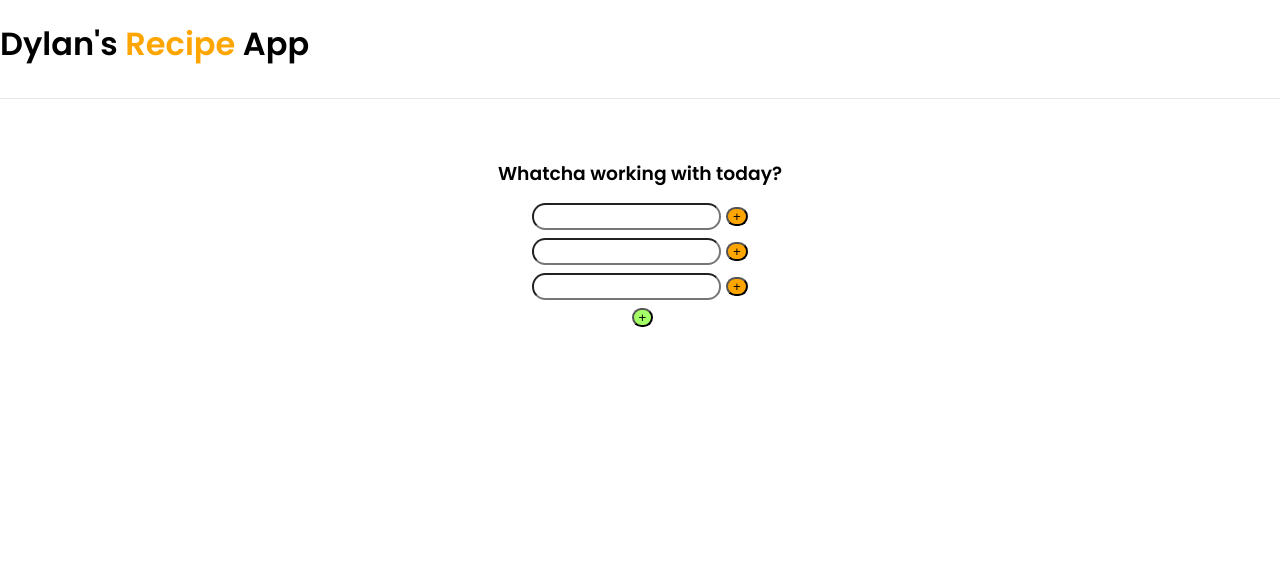
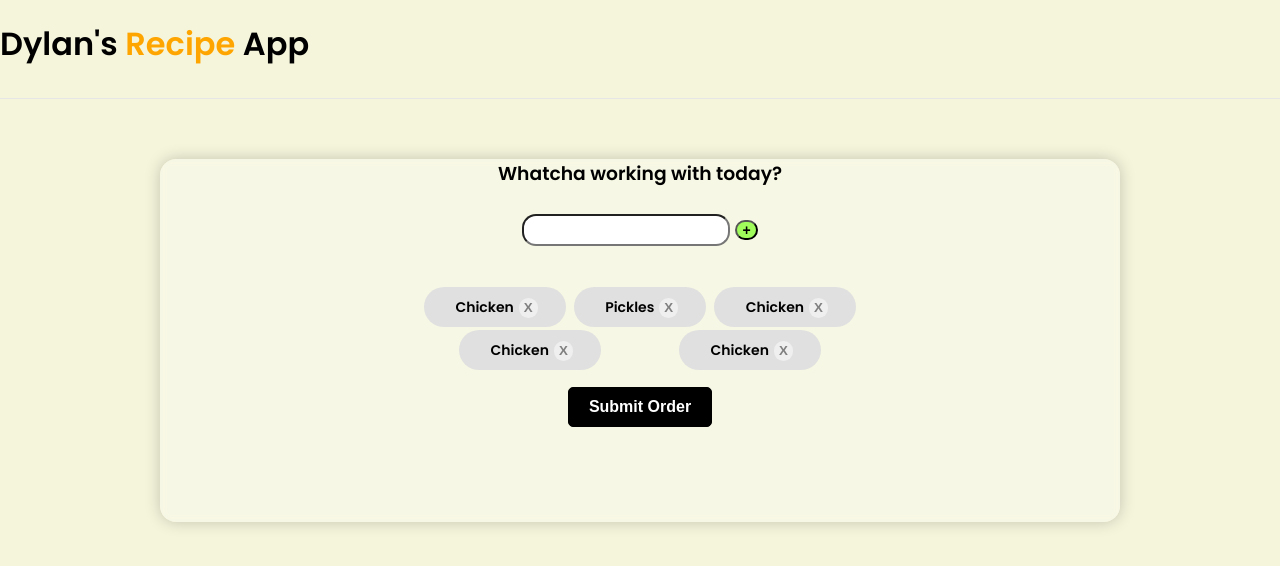
Before and after one commit to dylan-codes/RecipeApp, a React (Create React App) app in the folder frontend/: page / in a window 1280 px wide. Shown: the top 566 px of the page. Built offline with nearby package versions, Linux system fonts and the light colour scheme.

Commit message:
Working on a frontend wireframe

```diff
--- a/frontend/src/App.js
+++ b/frontend/src/App.js
@@ -9,8 +9,10 @@ function App() {
         <h1>Dylan's <span className="recipe">Recipe</span> App</h1>
       </header>
       <div className="container">
-        <h3>Whatcha working with today?</h3>
-        <UserInputForm/>
+        <div className="form-content">
+          <h3>Whatcha working with today?</h3>
+          <UserInputForm/>
+        </div>
       </div>
 
     </div>
--- a/frontend/src/components/UserInput/UserInput.js
+++ b/frontend/src/components/UserInput/UserInput.js
@@ -1,14 +1,13 @@
 import React from "react";
 import classes from './UserInput.module.css'
 
-const UserInput = ({ recipeList }) => {
+const UserInput = ({ recipe, onRemove }) => {
 
     return (
-        <li>
-            <div>
-                <input/>
-                <button className={classes.button}>+</button>
-            </div>
+        <li className={classes.ingredient} onClick={onRemove}>
+            <span className={classes.food_image}>&nbsp;</span>
+            <span>{recipe.value}</span>
+            <button className={classes.button} onClick={onRemove}><strong>X</strong></button>
         </li>
     )
 }
--- a/frontend/src/components/UserInput/UserInput.module.css
+++ b/frontend/src/components/UserInput/UserInput.module.css
@@ -1,17 +1,62 @@
 .button {
-    margin-left: 5px;
-    border-radius: 10px;
-    padding-left: 5px;
-    padding-right: 5px;
-    background-color: orange;
-    cursor: pointer;
+  margin-left: 5px;
+  border-radius: 1em;
+  border: 0em;
+  padding:  2.5px 5px;
+  /* background-color: rgb(255, 255, 255); */
+  cursor: pointer;
+  color: grey;
 }
 
 .button:hover {
-    background-color: rgb(252, 182, 52);
+  background-color: rgb(252, 182, 52);
 }
 
 input {
-    border-radius: 1em;
-    padding: 4px;
+  border-radius: 1em;
+  padding: 4px;
+  margin-bottom: 40px;
+  font-size: 14px;
+  font-weight: 600;
+  text-align: center;
+  line-height: 20px;
 }
+
+.ingredient {
+  background-color: rgb(224, 224, 224);
+  padding: 8px 28px;
+  border-radius: 20px;
+  font-size: 14px;
+  font-weight: 600;
+  line-height: 24px;
+  margin: 0.1em;
+  animation: pop-in 0.6s;
+}
+
+@keyframes pop-in {
+  0% {
+    transform: scale(0, 0);
+  }
+  100% {
+    transform: scale(1, 1);
+  }
+}
+
+.ingredient:hover {
+  background-color: rgb(219, 219, 219);
+  cursor: pointer;
+  /* animation: animate 0.6s; */
+  transform: scale(0.98);
+}
+
+@keyframes animate {
+  25% {
+    transform: scale(0.98, 0.98);
+  }
+  50% {
+    transform: scale(1, 1);
+  }
+  75% {
+    transform: scale(0.98, 0.98);
+  }
+}
--- a/frontend/src/components/UserInput/UserInputForm.js
+++ b/frontend/src/components/UserInput/UserInputForm.js
@@ -1,26 +1,83 @@
-import React, {useState} from "react";
-import UserInput from './UserInput'
-import classes from "./UserInputForm.module.css"
+import React, { useState } from "react";
+import UserInput from "./UserInput";
+import classes from "./UserInputForm.module.css";
 
 const UserInputForm = () => {
-    const [recipeList, setRecipeList] = useState(["Chicken", "Lasagna Noodles", "Pasta Sauce"]);
-    const inputMap = recipeList.map(recipe => {
-        console.log(recipe)
-        return(
-            <>
-                <UserInput recipe={recipe}/>
-            </>
-        )
-    })
+  const [userInput, setUserInput] = useState("");
+  const [recipeList, setRecipeList] = useState([
+    {
+      id: Math.random(),
+      value: "Chicken",
+    },
+    {
+      id: Math.random(),
+      value: "Pickles",
+    },
+    {
+      id: Math.random(),
+      value: "Chicken",
+    },
+    {
+      id: Math.random(),
+      value: "Chicken",
+    },
+    {
+      id: Math.random(),
+      value: "Chicken",
+    },
+  ]);
 
+  const addIngredientHandler = (event) => {
+    console.log("hello")
+    event.preventDefault();
+
+    setRecipeList([
+      ...recipeList,
+      {
+        id: Math.random(),
+        value: userInput,
+      },
+    ]);
+
+    setUserInput("");
+  };
+
+  const removeIngredientHandler = (id) => (event) => {
+    const newArray = recipeList.filter((recipe) => recipe.id !== id);
+
+    return setRecipeList(newArray);
+  };
+
+  const ingredientInputHandler = (event) => {
+    setUserInput(event.target.value);
+  };
+
+  const recipeMap = recipeList.map((recipe) => {
     return (
-        <>
-            <ul>
-                {inputMap}
-            </ul>
-            <button className={classes.addButton}>+</button>
-        </>
-    )
-}
+      <UserInput
+        key={recipe.id}
+        onRemove={removeIngredientHandler(recipe.id)}
+        recipe={recipe}
+      />
+    );
+  });
+
+  return (
+      <div className={classes["form_content"]}>
+        <form onSubmit={addIngredientHandler}>
+          <input value={userInput} onChange={ingredientInputHandler}></input>
+          <button
+            type="submit"
+            className={classes.addButton}
+          >
+            +
+          </button>
+        </form>
+        <ul className={classes.ingredientList}>{recipeMap}</ul>
+
+        <button className={classes.btn}>Submit Order</button>
+      </div>
+  );
+};
 
 export default UserInputForm;
--- a/frontend/src/components/UserInput/UserInputForm.module.css
+++ b/frontend/src/components/UserInput/UserInputForm.module.css
@@ -1,3 +1,4 @@
+
 .addButton {
     margin-left: 5px;
     border-radius: 10px;
@@ -5,8 +6,52 @@
     padding-right: 5px;
     background-color: rgba(102, 255, 0, 0.603);
     cursor: pointer;
+    font-weight: 600;
+    font-size: 14px;
   }
 
 .addButton:hover {
     background-color: rgba(151, 255, 81, 0.692);
 }
+
+.ingredientList {
+  display: flex;
+  flex-wrap: wrap;
+  justify-content: space-around;
+  margin-left: 15em;
+  margin-right: 15em;
+}
+
+.submitButton {
+  border-radius: 1em;
+  padding: .5em;
+}
+
+.btn {
+  margin: 15px;
+  padding: 10px 20px;
+  border: 1px solid #000;
+  border-radius: 5px;
+  background: #000;
+  color: #fff;
+  font-size: 16px;
+  font-weight: 700;
+  cursor: pointer;
+  text-align: center;
+  appearance: button;
+  align-items: center;
+  justify-content: center;
+}
+
+.btn:hover {
+  transform: scale(0.98);
+}
+
+.form_content {
+  padding-top: 1em;
+  padding-bottom: 5em;
+}
+
+.food_picture {
+  background-color: rgb(0, 136, 255);
+}
--- a/frontend/src/index.css
+++ b/frontend/src/index.css
@@ -9,6 +9,7 @@
 body {
   font-family: 'Poppins', sans-serif;
   height: 100vh;
+  background-color: beige;
 }
 
 a {
@@ -16,16 +17,8 @@ a {
   color: #000;
 }
 
-p {
-  line-height: 1.7;
-}
-
 ul {
   list-style: none;
-}
-
-li {
-  line-height: 2.2;
 }
 
 h1,
@@ -41,6 +34,10 @@ h3 {
   margin: 0 auto;
   padding: 0 20px;
   text-align: center;
+  border-radius: 1em;
+  box-shadow: 0 0 1rem 0 rgba(0, 0, 0, 0.2);
+  background-color: rgba(255, 255, 255, .25);
+  backdrop-filter: blur(5px);
 }
 
 .header {
@@ -217,11 +214,3 @@ h3 {
     font-size: 1.5rem;
   }
 }
-
-.addButton {
-  margin-left: 5px;
-  border-radius: 10px;
-  padding-left: 5px;
-  padding-right: 5px;
-  background-color: rgba(102, 255, 0, 0.603);
-}
```
Also changed, not shown: frontend/src/components/UserInput/UserInputOld.js (added, +16 -0 lines).
